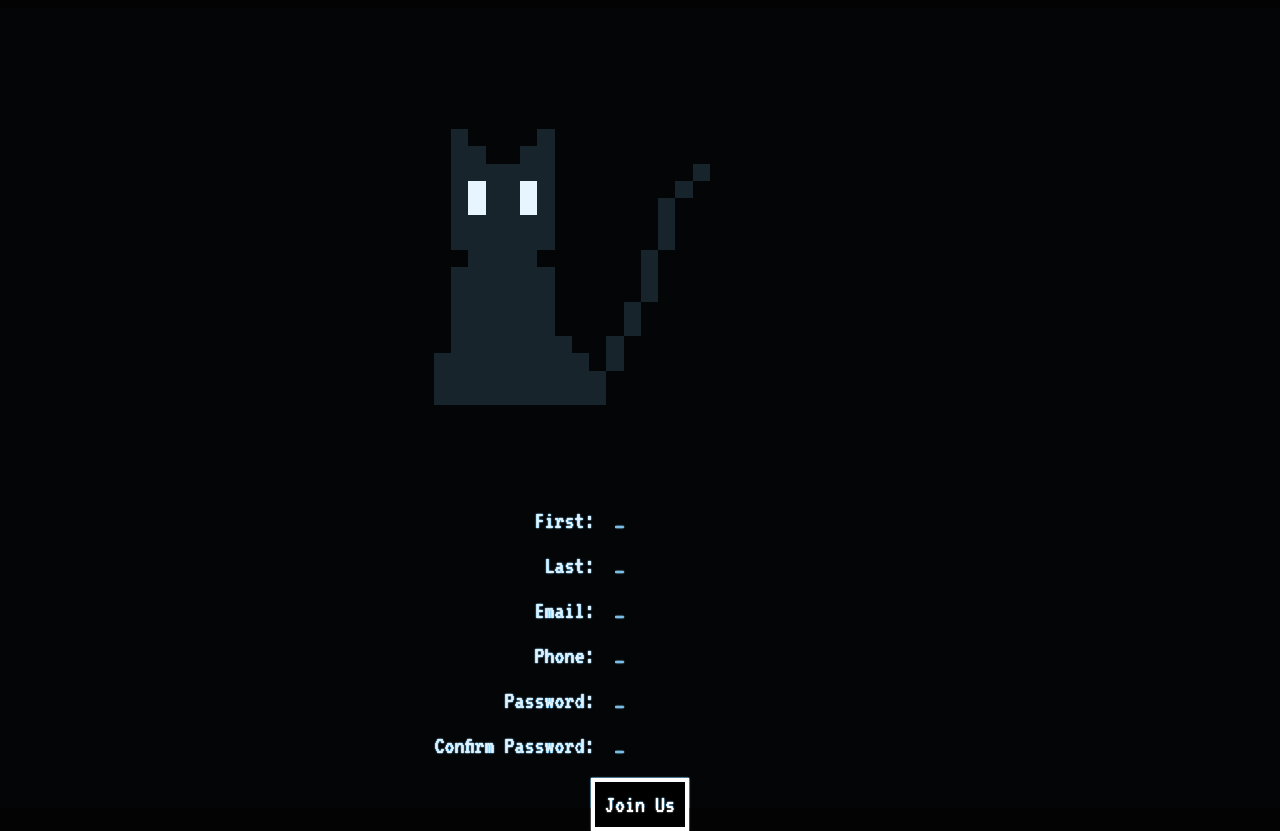
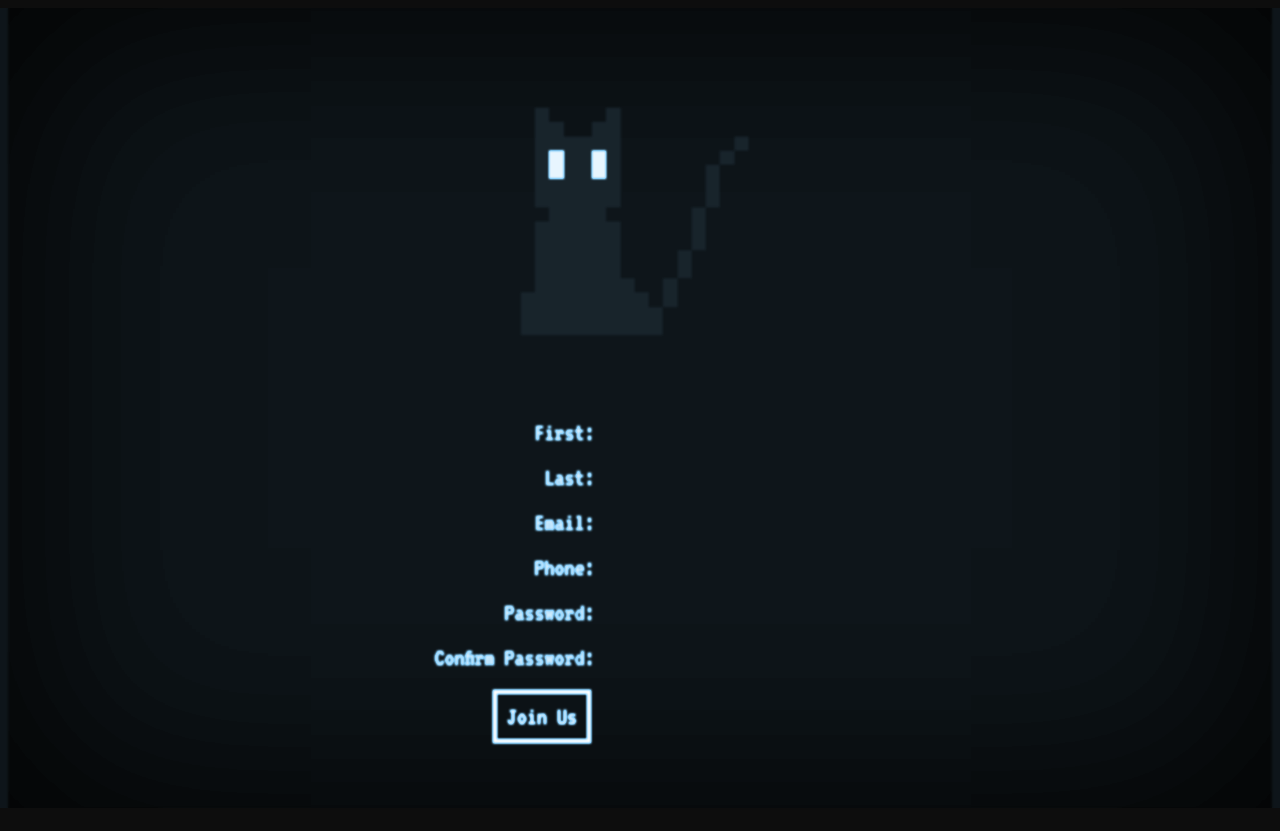
Before and after one commit to stevKalo/sign-up-form, a plain HTML site: page index.html in a window 1280 px wide. Drawn offline with Linux system fonts and the light colour scheme.

Commit message:
Update style sheet, attempting "Encom Terminal" look

```diff
--- a/index.html
+++ b/index.html
@@ -15,6 +15,7 @@
   </head>
   <body>
     <div class="color"></div>
+    <div class="vignette"></div>
     <img src="Small-Nyx.gif" alt="A gif of a small pixel art cat">
     <form action="post">
         <div class="signup">
@@ -27,14 +28,14 @@
                 <label for="confirm">Confirm Password:</label>
             </section>
             <section class="col2">
-                <input type="text" name="first" placeholder="_" required/>
-                <input type="text" name="last" placeholder="_" required/>
-                <input type="email" placeholder="_" required/>
-                <input type="tel" placeholder="_">
-                <input type="password" name="pw" placeholder="_" required>
-                <input type="password" name="password" placeholder="_" required>
+                <input type="text" name="first" placeholder="" autofocus required/>
+                <input type="text" name="last" placeholder="" required/>
+                <input type="email" placeholder="" required/>
+                <input type="tel" placeholder="">
+                <input type="password" name="pw" placeholder="" required>
+                <input type="password" name="password" placeholder="" required>
             </section>
         </div>
-        <button type="submit">Join Us</button>
     </form>
+     <button type="submit">Join Us</button>
 </html>
--- a/style.css
+++ b/style.css
@@ -19,12 +19,13 @@ input:focus {
 }
 
 :root {
-  background-color: hsl(0, 0%, 1%);
+  background-color: hsl(0, 0%, 5%);
   font-family: "JetBrains Mono", monospace;
   font-family: "VT323", monospace;
   color: white;
   font-size: 25px;
   text-shadow: 0 0 1.5px #fff;
+  caret-shape: block;
 }
 
 body {
@@ -32,13 +33,16 @@ body {
   display: flex;
   flex-direction: column;
   align-items: center;
+  box-shadow: 0 0 200px 20px rgba(0,0,0,0.9) inset;;
 }
 
 img[src="Small-Nyx.gif"] {
   filter: grayscale(100%);
+  width: 40vw;
   max-width: 50vw;
   background: transparent;
   filter: contrast(150px);
+  transform: translate(10%);
 }
 
 form {
@@ -52,7 +56,7 @@ form {
   flex-direction: row;
   justify-content: center;
   align-items: center;
-  margin: auto 20vw;
+  margin: auto 10vw;
 }
 
 label {
@@ -76,37 +80,53 @@ label {
   translate: -20px;
 }
 
+.center {
+  position: absolute;
+  z-index: 1000;
+  width: 1px;
+  background-color: blue;
+  height: 100vh;
+  right: 50%;
+}
+
 button {
   z-index: 0;
-  background-color: #000;
+  background-color: transparent;
   border: #fff solid 4px;
   box-shadow: 0 0 1.5px;
   color: #fff;
   font-family: inherit;
   font-size: 25px;
   text-shadow: inherit;
-  margin-top: 20px;
+  margin: 20px auto;
   padding: 10px;
   box-sizing: border-box;
+  transform: translate(-100%);
+}
+
+button:hover {
+  background-color: #7f7f7f;
+  color: #000;
 }
 
 div.color {
   position: absolute;
-  z-index: 10;
+  z-index: 100;
   background-color: lightskyblue;
   height: 100%;
   width: 100%;
   pointer-events: none;
   mix-blend-mode: overlay;
-  backdrop-filter: blur(0.5px);
+
+  backdrop-filter: blur(1px);
 }
-
-input::placeholder {
-  animation: blinker 0.5s linear infinite;
+/*
+div.vignette {
+  width: 100%;
+  height: 100%;
+  z-index: 90;
+  position: absolute;
+  background: radial-gradient(#e6646400, #2e2e2e);
+  background-size: 300%;
+  filter: blur(100px);
 }
-
-@keyframes blinker {
-  50% {
-    opacity: 0;
-  }
-}
```
